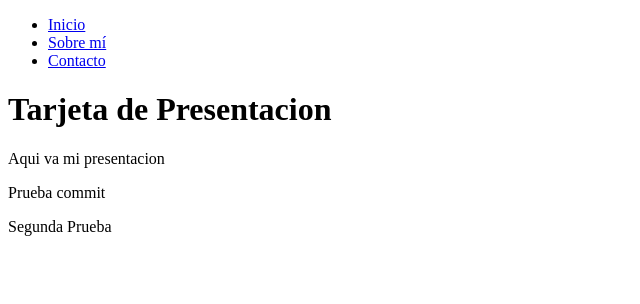
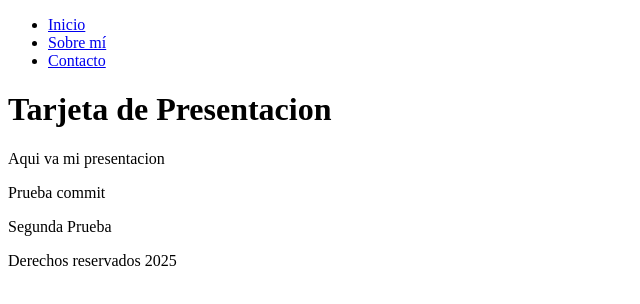
Before and after one commit to Juanito-Cansino14/Tarjeta-presentacion, a plain HTML site: page Tarjeta-Presentacion/index.html in a window 1280 px wide. Shown: the whole page, without its empty margins (0-640 px from the left). Drawn offline with Linux system fonts and the light colour scheme.

Commit message:
Etiqueta main y footer

```diff
--- a/Tarjeta-Presentacion/index.html
+++ b/Tarjeta-Presentacion/index.html
@@ -7,6 +7,7 @@
     <title>Index</title>
 </head>
 <body>
+    <main>
     <header>
         <nav>
             <ul>
@@ -20,5 +21,9 @@
     <p>Aqui va mi presentacion</p>
     <p>Prueba commit</p>
     <p>Segunda Prueba</p>
+    </main>
+    <footer>
+        <p>Derechos reservados 2025</p>
+    </footer>
 </body>
 </html>
```
